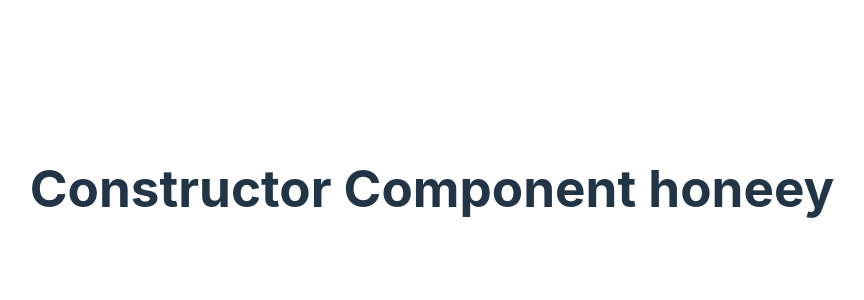
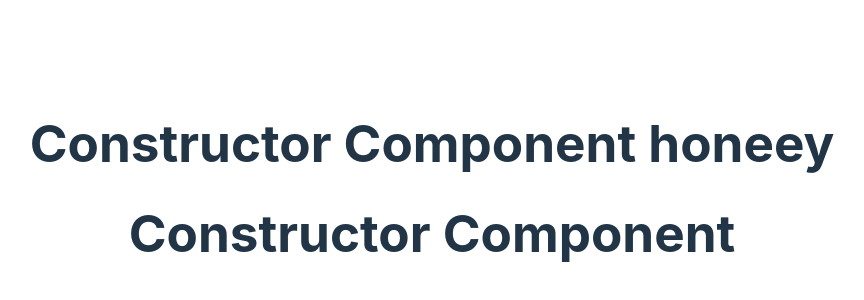
Before and after one commit to Bhanu-Partap/react-learnings-with-vite, a React (Vite) app in the folder my-first-react-app/: page / in a window 1280 px wide. Shown: the part 212-512 px from the top of the page, without its empty margins (208-1072 px from the left). Built offline with nearby package versions, Linux system fonts and the light colour scheme.

Commit message:
props passed from constructor

```diff
--- a/my-first-react-app/src/Components/Constructor.jsx
+++ b/my-first-react-app/src/Components/Constructor.jsx
@@ -16,8 +16,11 @@ import React from 'react'
             <>
                 {/* <h1>Constructor Component {this.state.data}</h1> */}
 
-                {/* ============// Passign the Props using clas component from the Parent Component ========== */}
+{/* ============// Passign the Props using clas component from the Parent Component ========== */}
                 <h1>Constructor Component {this.props.name}</h1>
+
+{/* ============// Passign the Props using class component from constructor ========== */}
+                <h1>Constructor Component {this.name}</h1>
             </>
         )
     }
```
